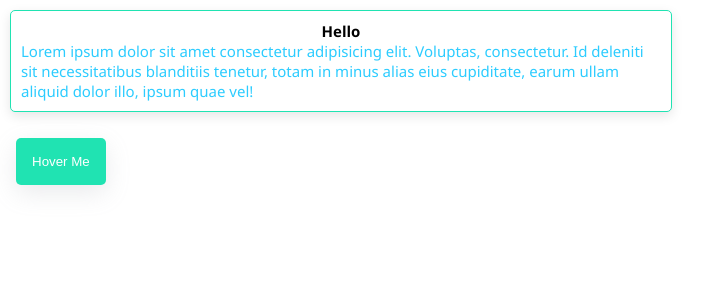
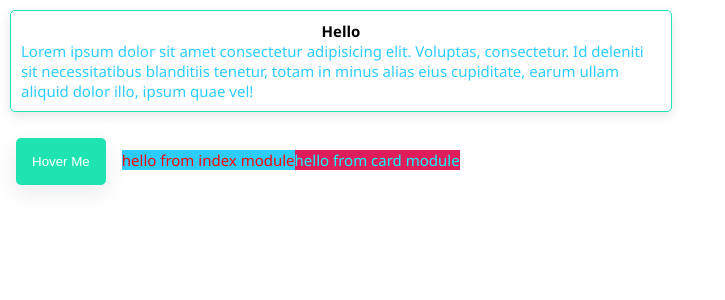
Before and after one commit to maithanhtrong1113/Reactjs, a React (Create React App) app: page / in a window 1280 px wide. Shown: the top 300 px of the page, without its empty margins (0-725 px from the left). Built offline with nearby package versions, Linux system fonts and the light colour scheme.

Commit message:
css module

```diff
--- /dev/null
+++ b/src/components/Index/Card/Card.module.css
@@ -0,0 +1,3 @@
+.hello {
+  color: aqua;
+}
--- a/src/components/Index/Learn.js
+++ b/src/components/Index/Learn.js
@@ -1,5 +1,6 @@
 import React, { Fragment } from "react";
-
+import learnStyles from "../Index/Learn.module.css";
+import cardStyles from "../Index/Card/Card.module.css";
 const scss = () => {
   return (
     <Fragment>
@@ -15,6 +16,12 @@ const scss = () => {
         </div>
       </div>
       <button class="btn-success-lg">Hover Me</button>
+      <span className={`${learnStyles.hello} bg-info`}>
+        hello from index module
+      </span>
+      <span className={`${cardStyles.hello} bg-danger`}>
+        hello from card module
+      </span>
     </Fragment>
   );
 };
--- /dev/null
+++ b/src/components/Index/Learn.module.css
@@ -0,0 +1,3 @@
+.hello {
+  color: red;
+}
```
Also changed, not shown: src/components/Index/Card/Card.js (added, +11 -0 lines), src/components/Index/index.html (deleted, +0 -10 lines).
